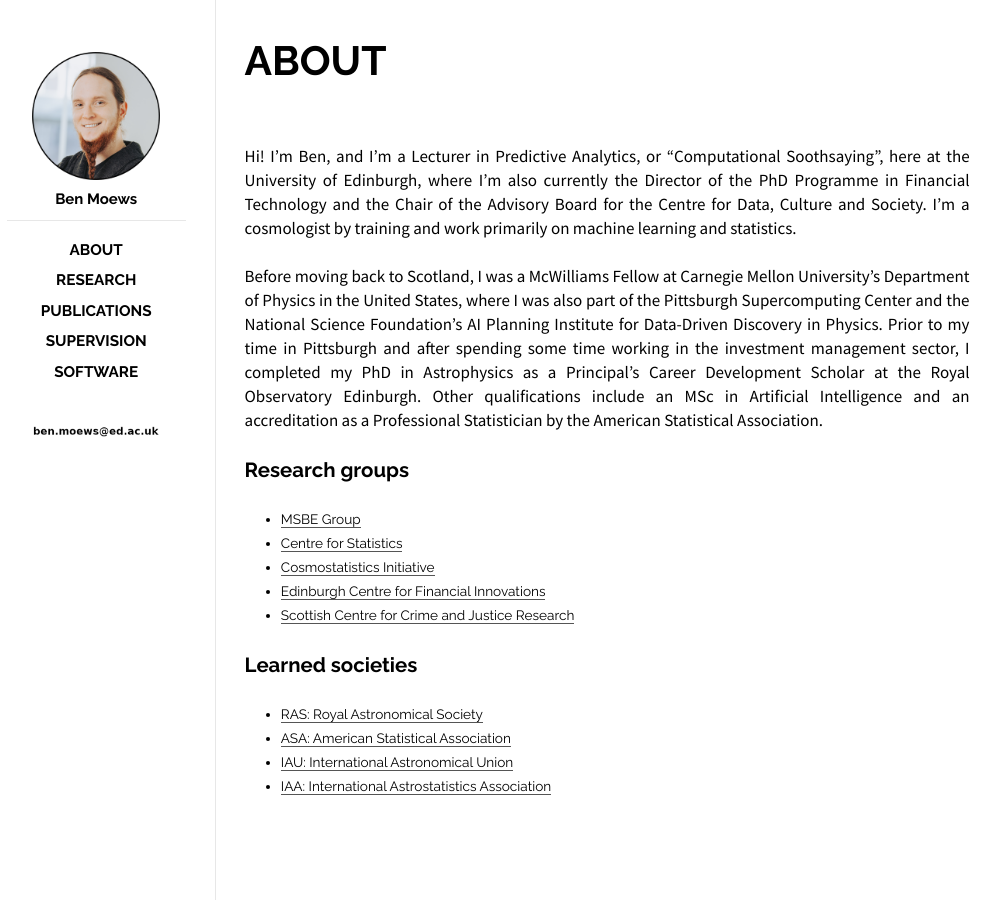
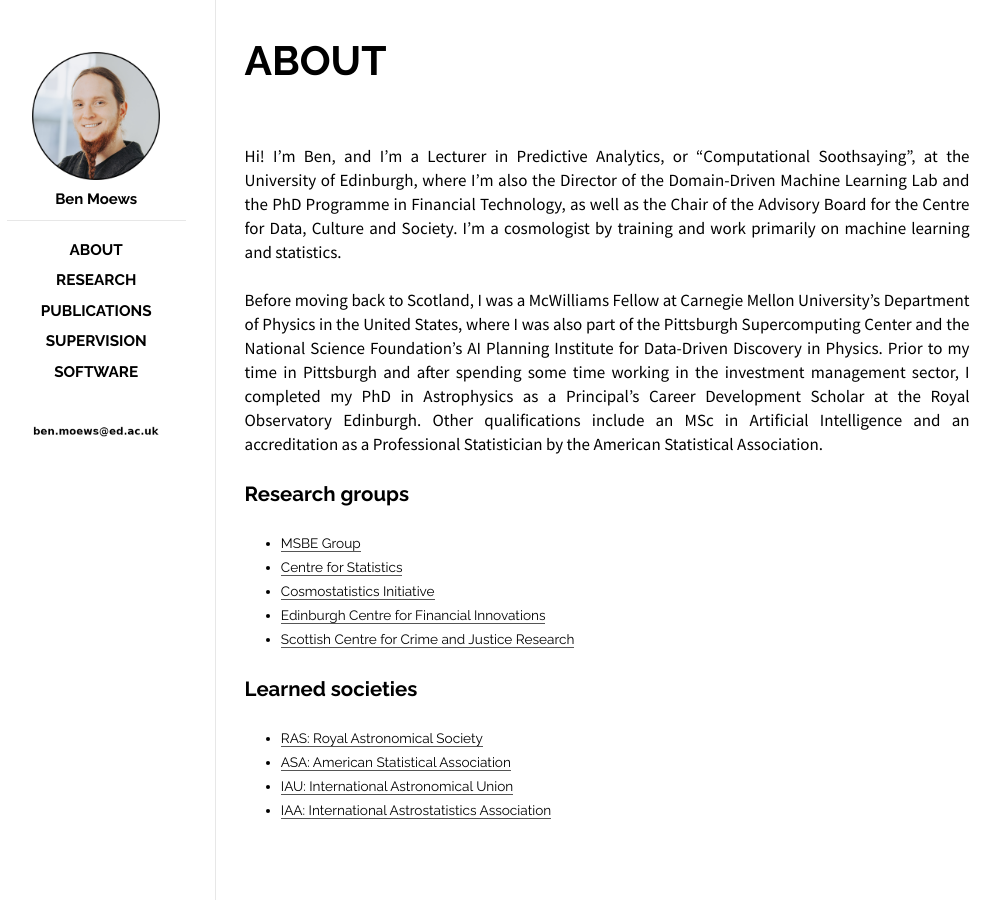
Before and after one commit to moews/moews.github.io, a Jekyll site: the page built from _posts/2017-03-27-about.md, in a window 1280 px wide. Shown: the whole page, without its empty margins (143-1144 px from the left). Built offline with Jekyll 4.4.1, drawn with Linux system fonts in a browser that asks for light colours.

Commit message:
Update 2017-03-27-about.md

```diff
--- a/_posts/2017-03-27-about.md
+++ b/_posts/2017-03-27-about.md
@@ -8,7 +8,7 @@
 
 <br>
 
-Hi! I'm Ben, and I’m a Lecturer in Predictive Analytics, or “Computational Soothsaying”, here at the University of Edinburgh, where I'm also currently the Director of the PhD Programme in Financial Technology and the Chair of the Advisory Board for the Centre for Data, Culture and Society. I’m a cosmologist by training and work primarily on machine learning and statistics.
+Hi! I'm Ben, and I’m a Lecturer in Predictive Analytics, or “Computational Soothsaying”, at the University of Edinburgh, where I'm also the Director of the Domain-Driven Machine Learning Lab and the PhD Programme in Financial Technology, as well as the Chair of the Advisory Board for the Centre for Data, Culture and Society. I’m a cosmologist by training and work primarily on machine learning and statistics.
 
 Before moving back to Scotland, I was a McWilliams Fellow at Carnegie Mellon University's Department of Physics in the United States, where I was also part of the Pittsburgh Supercomputing Center and the National Science Foundation’s AI Planning Institute for Data-Driven Discovery in Physics. Prior to my time in Pittsburgh and after spending some time working in the investment management sector, I completed my PhD in Astrophysics as a Principal’s Career Development Scholar at the Royal Observatory Edinburgh. Other qualifications include an MSc in Artificial Intelligence and an accreditation as a Professional Statistician by the American Statistical Association.
 
```
